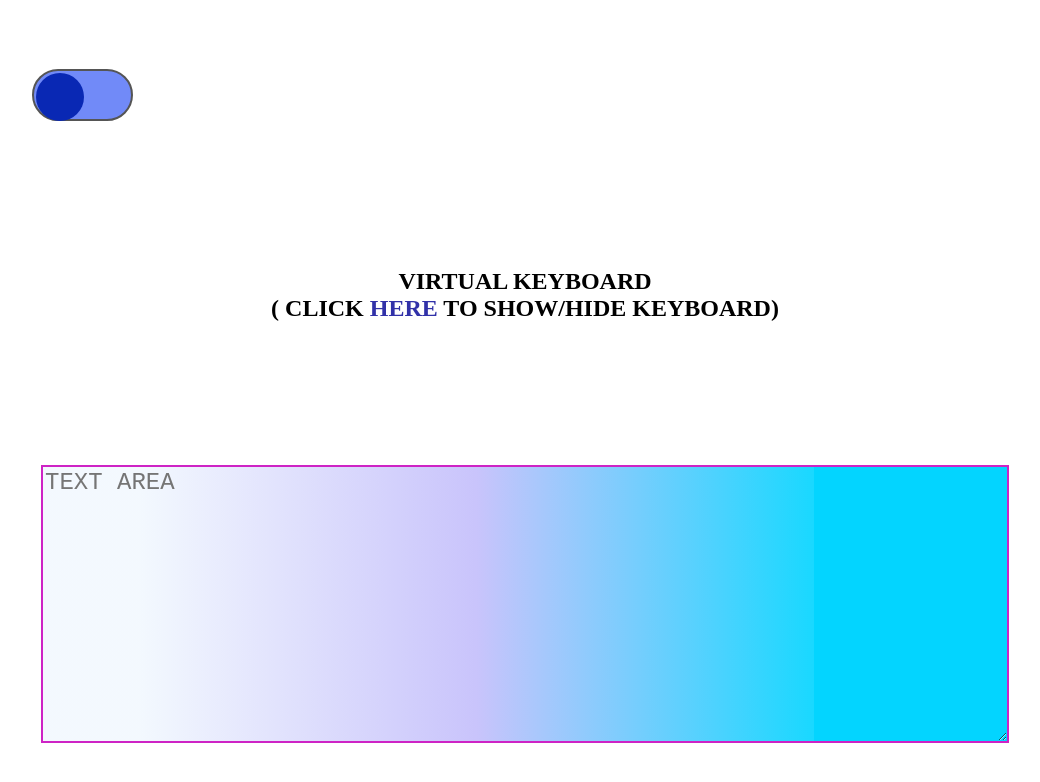
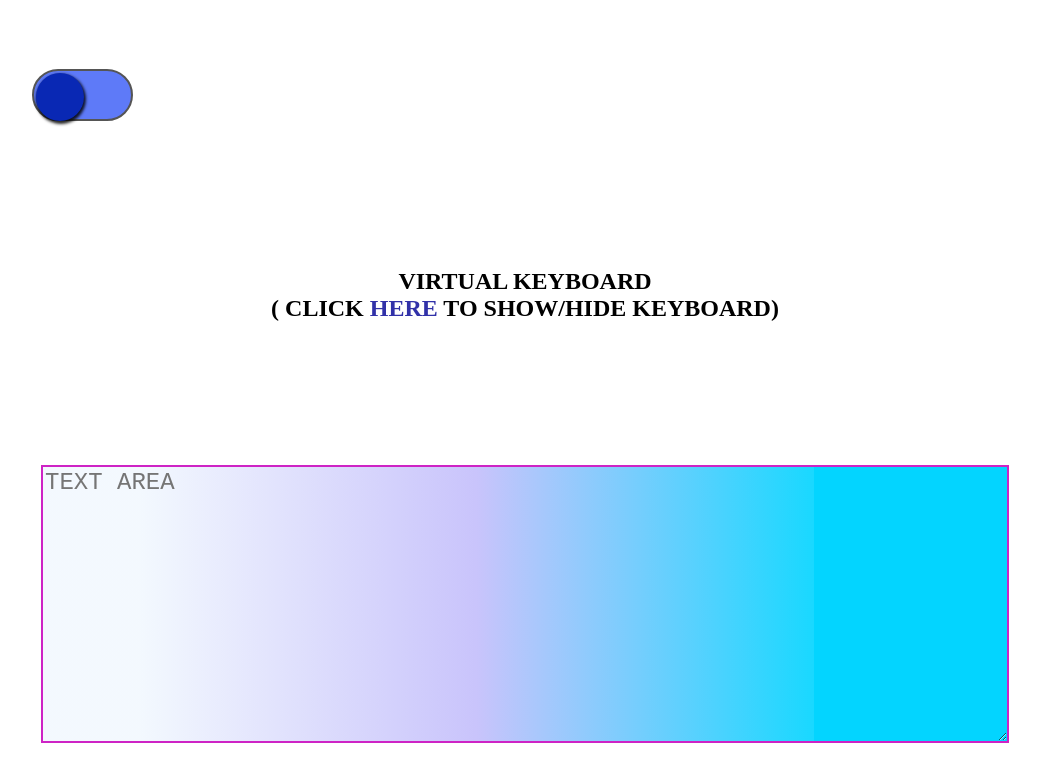
Before and after one commit to adis-aljic/virtualKeyboard, a plain HTML site: page index.html in a window 1280 px wide. Shown: the whole page, without its empty margins (115-1155 px from the left). Drawn offline with Linux system fonts and the light colour scheme.

Commit message:
Virtual keyboard

```diff
--- a/index.css
+++ b/index.css
@@ -224,7 +224,7 @@ h2 {
 }
 
 .switch_theme label {
-    background-color: rgb(113, 138, 248);
+    background-color: rgb(94, 122, 248);
     border: 2px solid rgb(85, 85, 85);
     border-radius: 50px;
     cursor: pointer;
@@ -247,16 +247,22 @@ h2 {
     transition: all ease-in-out 0.3s;
     width: 3rem;
     height: 3rem;
+    box-shadow: 0px 7px 3px 1px rgba(0,0,0,0.85);
+-webkit-box-shadow: 1px 2px 3px 1px rgba(0,0,0,0.85);
+-moz-box-shadow: 0px 3px 3px 1px rgba(0,0,0,0.85);
 }
 
 .switch_theme input[type=checkbox]:checked~label {
-    background-color: rgb(119, 119, 119);
-    border-color: rgb(20, 6, 99);
+    background-color: rgb(105, 104, 104);
+
 }
 
 .switch_theme input[type=checkbox]:checked~label::after {
     transform: translateX(50px);
     background-color: rgb(54, 54, 54);
+    box-shadow: 0px 7px 13px 1px rgba(0,0,0,0.85);
+-webkit-box-shadow: 0px 7px 13px 1px rgba(0,0,0,0.85);
+-moz-box-shadow: 0px 7px 13px 1px rgba(0,0,0,0.85);
 
 }
 
```
